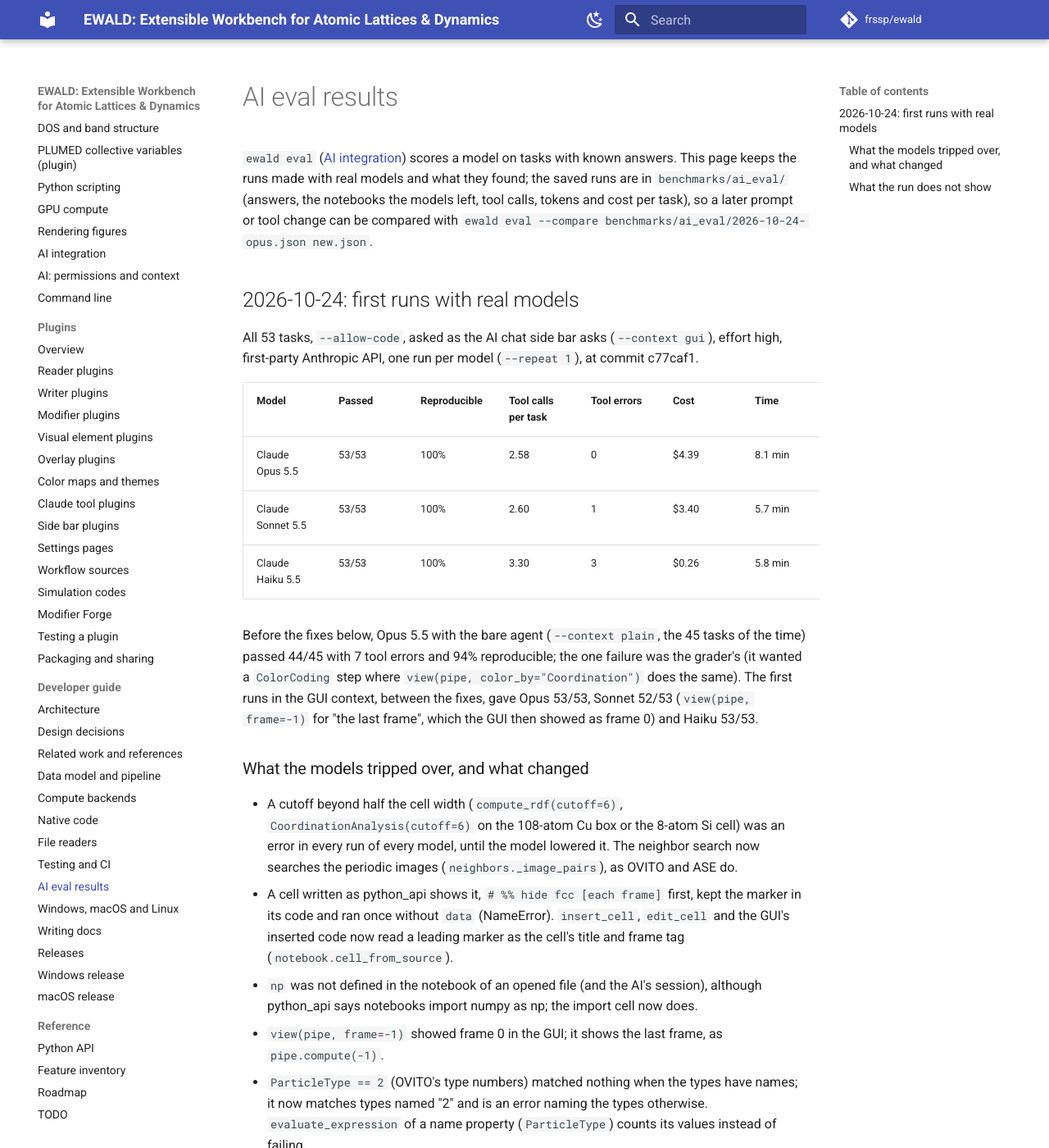
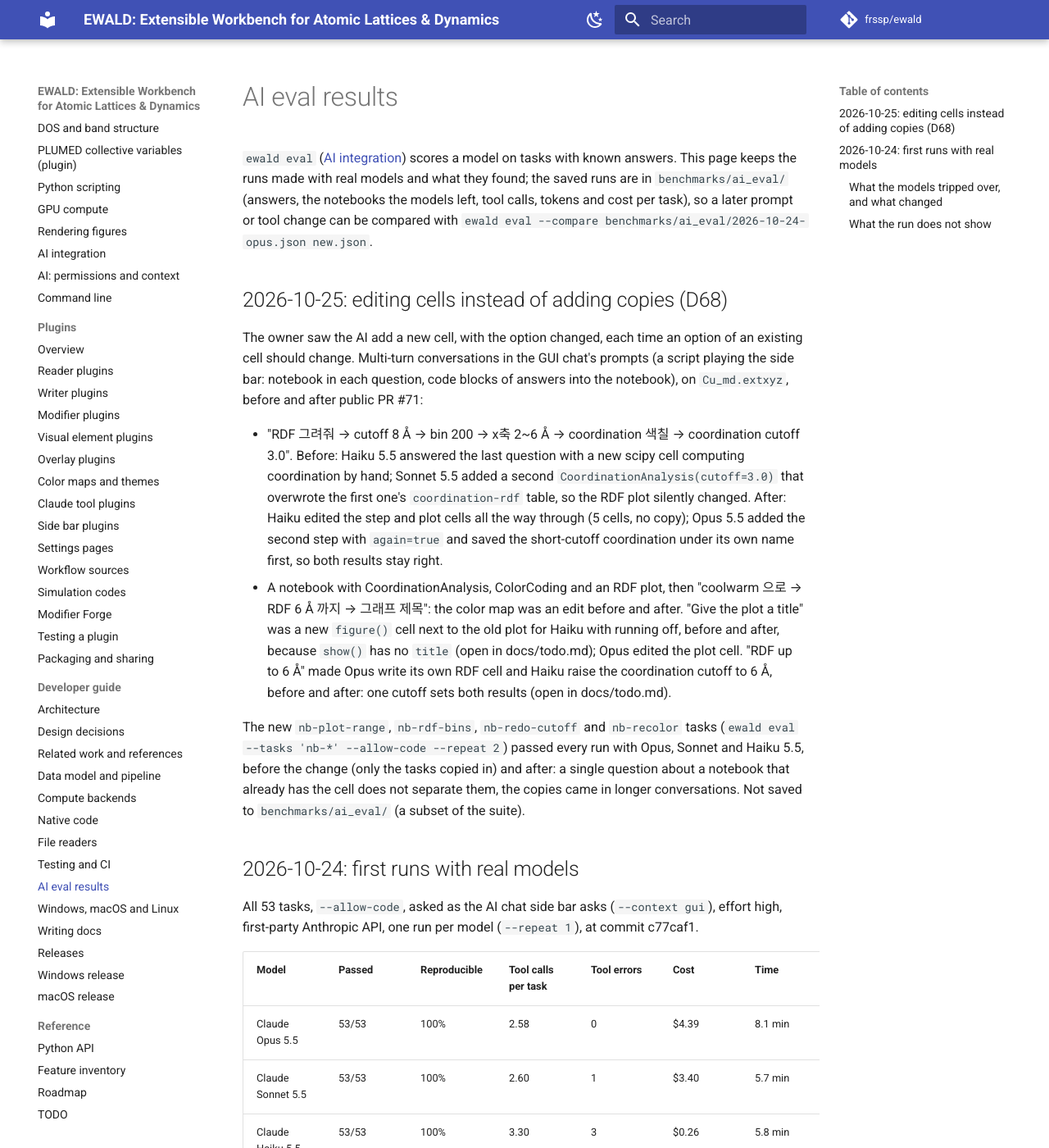
Before and after one commit to frssp/ewald, an MkDocs documentation site: the page built from docs/developer/ai-eval.md, in a window 1280 px wide and 1400 px high. Shown: the whole window at 82% size. Built offline with MkDocs 1.6.1 and Material for MkDocs 9.7.7, drawn with Linux system fonts in a browser that asks for light colours; comment, search, counter and statistics services are not loaded.

Commit message:
decisions: D68; ai-eval: the multi-turn runs before and after
Co-Authored-By: Claude Opus 5.5 (1M context) <noreply@anthropic.com>

```diff
--- a/docs/developer/ai-eval.md
+++ b/docs/developer/ai-eval.md
@@ -5,6 +5,33 @@ tasks with known answers. This page keeps the runs made with real models and wha
 the saved runs are in `benchmarks/ai_eval/` (answers, the notebooks the models left, tool calls,
 tokens and cost per task), so a later prompt or tool change can be compared with
 `ewald eval --compare benchmarks/ai_eval/2026-10-24-opus.json new.json`.
+
+## 2026-10-25: editing cells instead of adding copies (D68)
+
+The owner saw the AI add a new cell, with the option changed, each time an option of an existing
+cell should change. Multi-turn conversations in the GUI chat's prompts (a script playing the side
+bar: notebook in each question, code blocks of answers into the notebook), on `Cu_md.extxyz`,
+before and after public PR #71:
+
+- "RDF 그려줘 → cutoff 8 Å → bin 200 → x축 2~6 Å → coordination 색칠 → coordination cutoff 3.0".
+  Before: Haiku 5.5 answered the last question with a new scipy cell computing coordination by
+  hand; Sonnet 5.5 added a second `CoordinationAnalysis(cutoff=3.0)` that overwrote the first one's
+  `coordination-rdf` table, so the RDF plot silently changed. After: Haiku edited the step and
+  plot cells all the way through (5 cells, no copy); Opus 5.5 added the second step with
+  `again=true` and saved the short-cutoff coordination under its own name first, so both results
+  stay right.
+- A notebook with CoordinationAnalysis, ColorCoding and an RDF plot, then "coolwarm 으로 → RDF 6 Å
+  까지 → 그래프 제목": the color map was an edit before and after. "Give the plot a title" was a new
+  `figure()` cell next to the old plot for Haiku with running off, before and after, because
+  `show()` has no `title` (open in docs/todo.md); Opus edited the plot cell. "RDF up to 6 Å" made
+  Opus write its own RDF cell and Haiku raise the coordination cutoff to 6 Å, before and after:
+  one cutoff sets both results (open in docs/todo.md).
+
+The new `nb-plot-range`, `nb-rdf-bins`, `nb-redo-cutoff` and `nb-recolor` tasks (`ewald eval --tasks
+'nb-*' --allow-code --repeat 2`) passed every run with Opus, Sonnet and Haiku 5.5, before the change
+(only the tasks copied in) and after: a single question about a notebook that already has the cell
+does not separate them, the copies came in longer conversations. Not saved to
+`benchmarks/ai_eval/` (a subset of the suite).
 
 ## 2026-10-24: first runs with real models
 
```
Also changed, not shown: docs/developer/decisions.md (+17 -0 lines).
